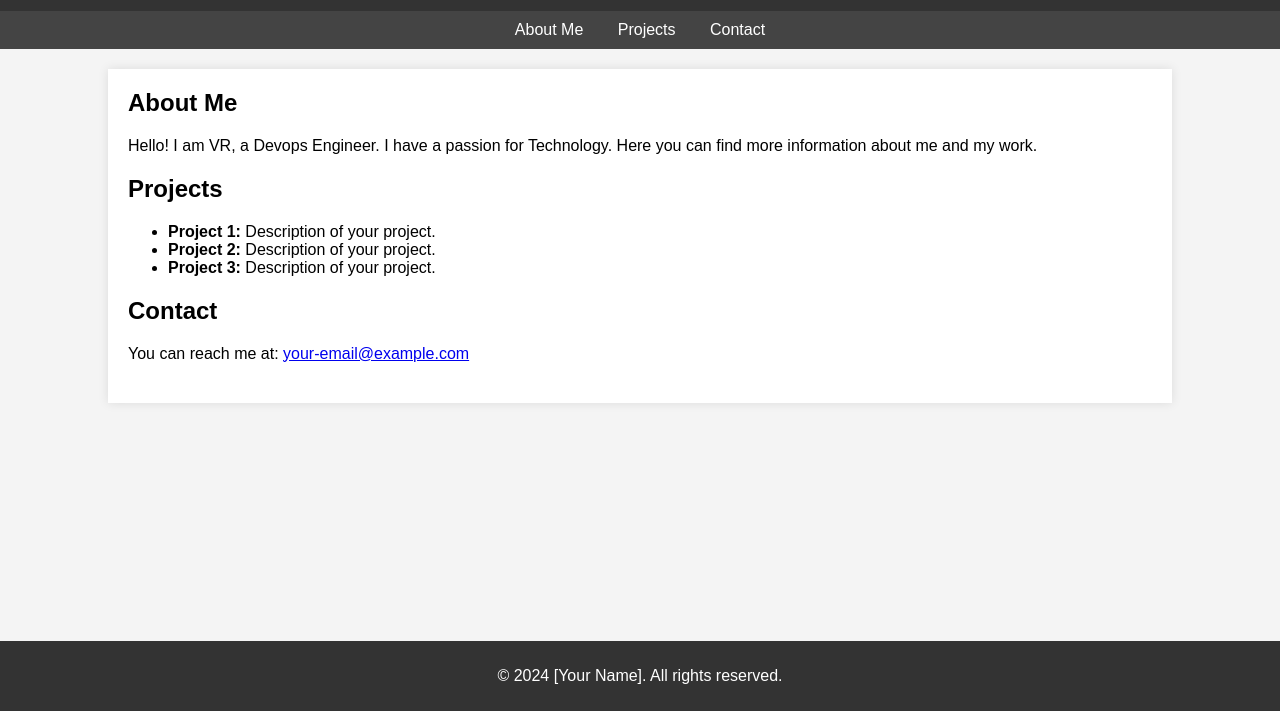
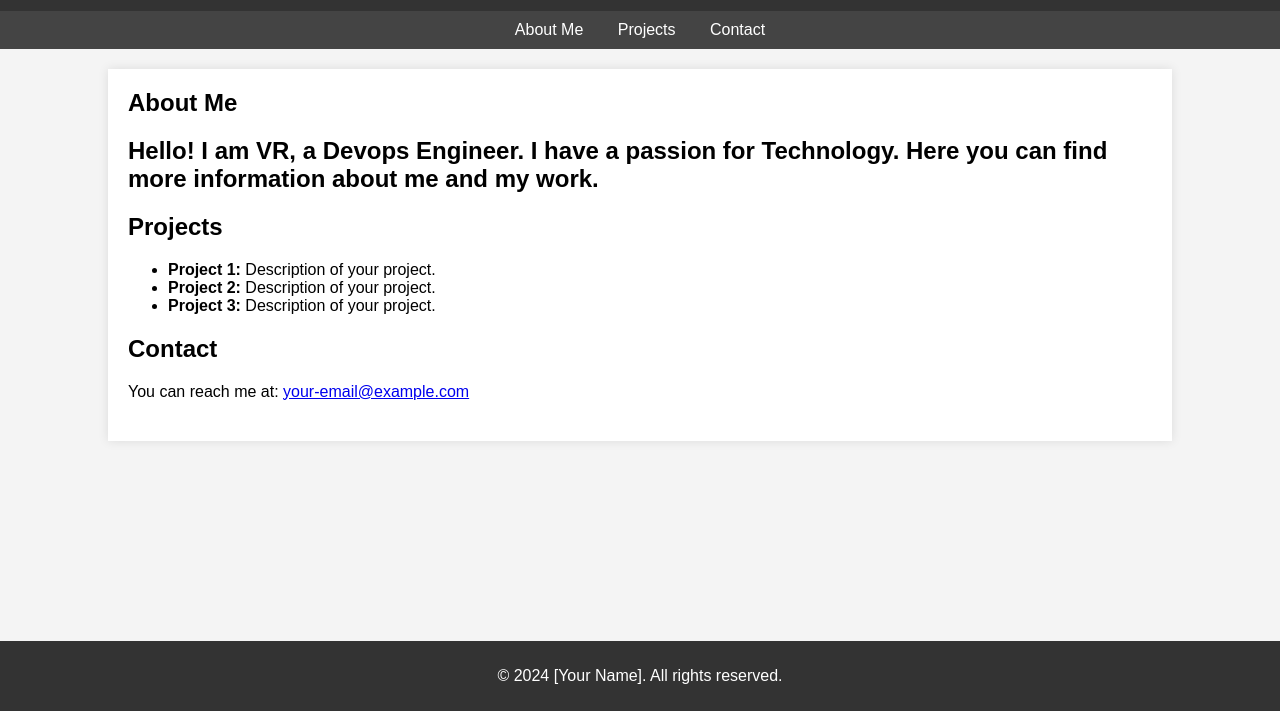
Before and after one commit to DevopsDeadly/GIT, a plain HTML site: page index.html in a window 1280 px wide. Shown: the part 89-800 px from the top of the page. Drawn offline with Linux system fonts and the light colour scheme.

Commit message:
h1 added

```diff
--- a/index.html
+++ b/index.html
@@ -70,7 +70,7 @@
 <div class="container">
     <section id="about" class="section">
         <h2>About Me</h2>
-        <p>Hello! I am VR, a Devops Engineer. I have a passion for Technology. Here you can find more information about me and my work.</p>
+        <h1>Hello! I am VR, a Devops Engineer. I have a passion for Technology. Here you can find more information about me and my work.</h1>
     </section>
 
     <section id="projects" class="section">
```
